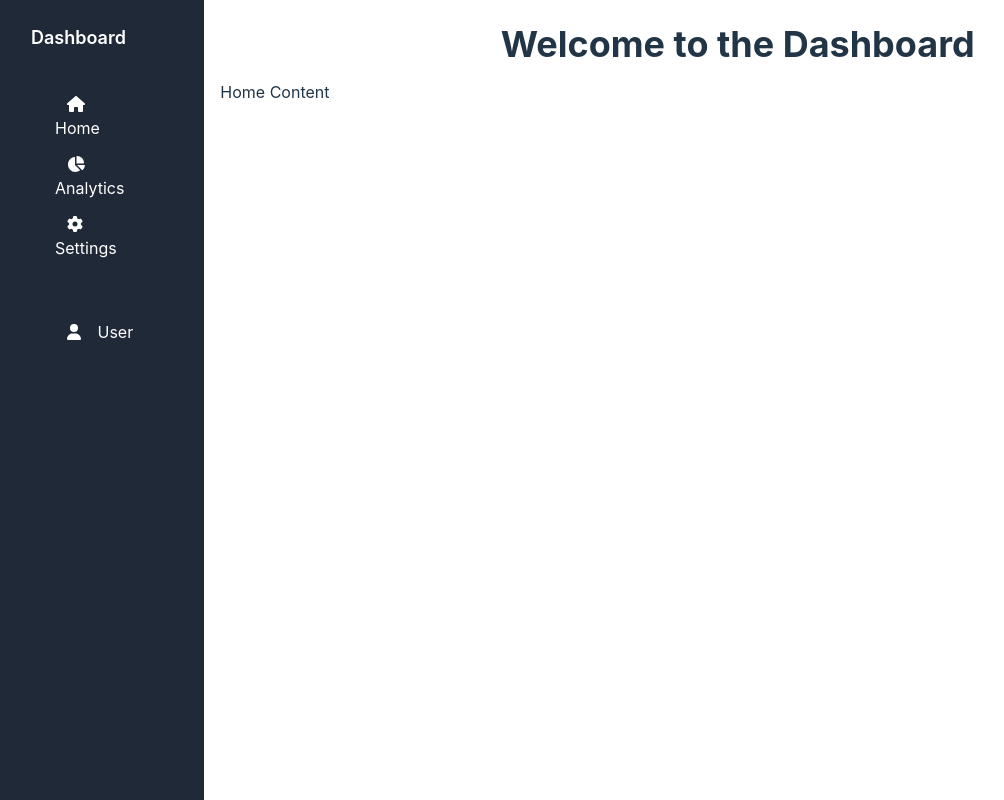
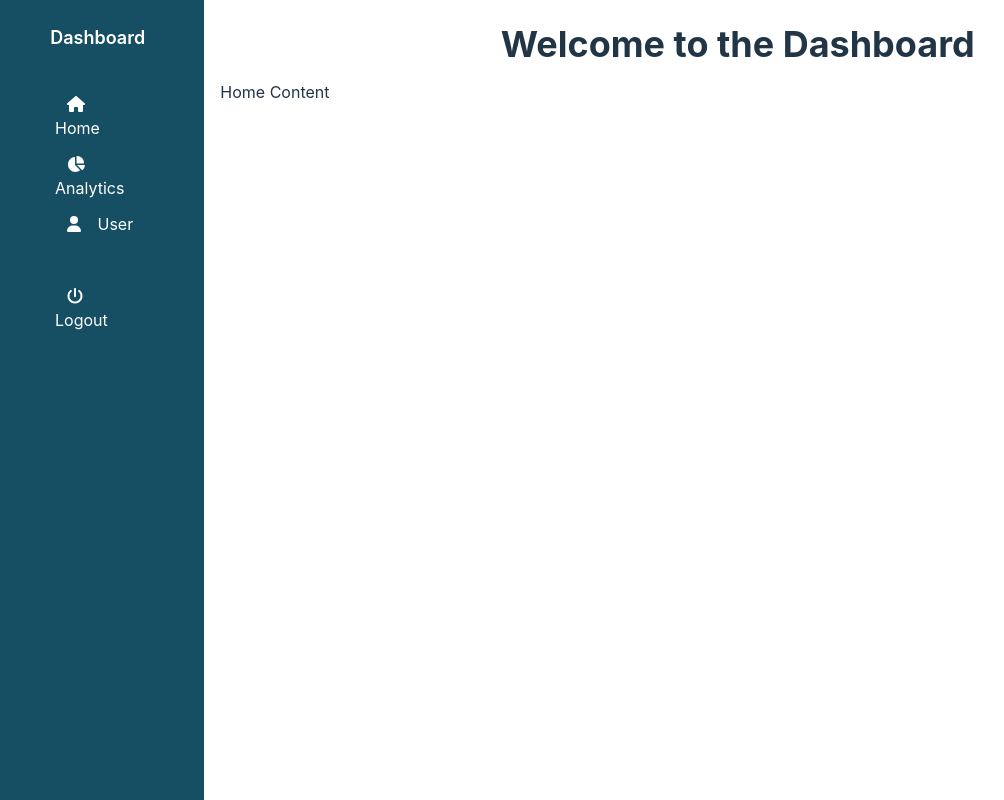
Before and after one commit to wokujr/BlogGolang, a React (Vite) app in the folder frontend/: page /dashboard in a window 1280 px wide. Shown: the whole page, without its empty margins (9-1013 px from the left). Built offline with nearby package versions, Linux system fonts and the light colour scheme.

Commit message:
change README

```diff
--- a/frontend/src/components/Sidebar.tsx
+++ b/frontend/src/components/Sidebar.tsx
@@ -4,8 +4,8 @@ import { fas } from '@fortawesome/free-solid-svg-icons'
 
 const Sidebar: React.FC<{ onItemClick: (item: string) => void }> = ({ onItemClick }) => {
     return (
-        <div className="bg-gray-800 text-white h-full w-1/6 p-6">
-            <h2 className="text-lg font-semibold mb-4 mx-4 ">Dashboard</h2>
+        <div className="bg-cyan-900 text-white h-full w-1/6 p-6">
+            <h2 className="text-lg font-semibold mb-4 text-center ">Dashboard</h2>
             <ul className="mx-4 p-6">
                 <li className="mb-3 cursor-pointer" onClick={() => onItemClick("Home")}><FontAwesomeIcon
                     icon={fas.faHouse} className="mx-3"/> Home
@@ -13,20 +13,19 @@ const Sidebar: React.FC<{ onItemClick: (item: string) => void }> = ({ onItemClic
                 <li className="mb-3 cursor-pointer" onClick={() => onItemClick("Analytics")}><FontAwesomeIcon
                     icon={fas.faChartPie} className="mx-3"/> Analytics
                 </li>
-                <li className="mb-3 cursor-pointer" onClick={() => onItemClick("Settings")}><FontAwesomeIcon
-                    icon={fas.faGear} className="mx-3"/> Settings
+                <li className="cursor-pointer" onClick={() => onItemClick("User")}>
+                    <FontAwesomeIcon icon={fas.faUser} className="mx-3"/> User
                 </li>
             </ul>
 
-            {/* User item */}
-            <div className="mt-auto bg-gray-800 text-white p-6 mx-4">
+            {/* Logout Item */}
+            <div className="mt-auto text-white p-6 mx-4">
                 <ul>
                     <li className="cursor-pointer" onClick={() => onItemClick("User")}>
-                        <FontAwesomeIcon icon={fas.faUser} className="mx-3"/> User
+                        <FontAwesomeIcon icon={fas.faPowerOff} className="mx-3"/> Logout
                     </li>
                 </ul>
             </div>
-
         </div>
     );
 };
--- a/frontend/src/pages/UserPage.tsx
+++ b/frontend/src/pages/UserPage.tsx
@@ -48,7 +48,7 @@ export default function UserPage() {
                             {weather}
                         </div>
                         <div className="flex-col mb-2 text-xl">
-                            {temperature} Celcius
+                            {temperature} Celsius
                         </div>
                     </div>
                 </div>
```
